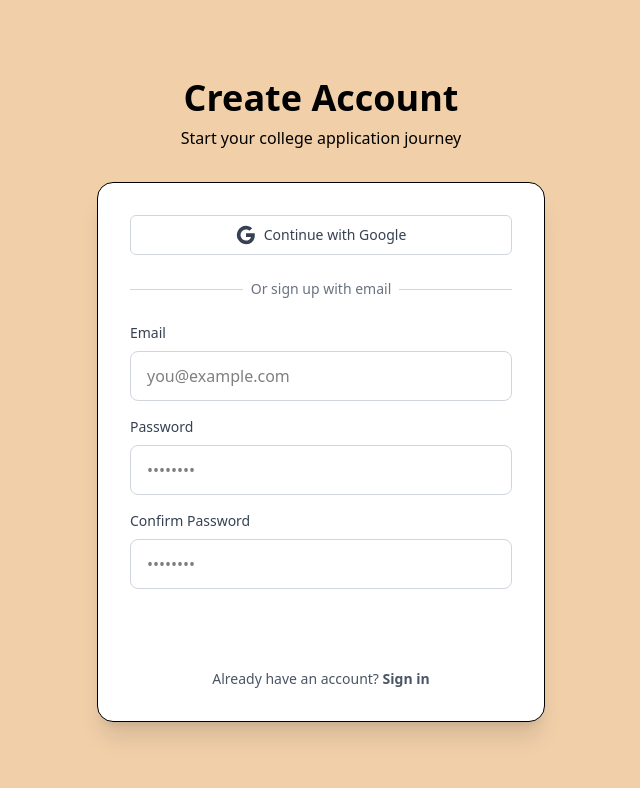
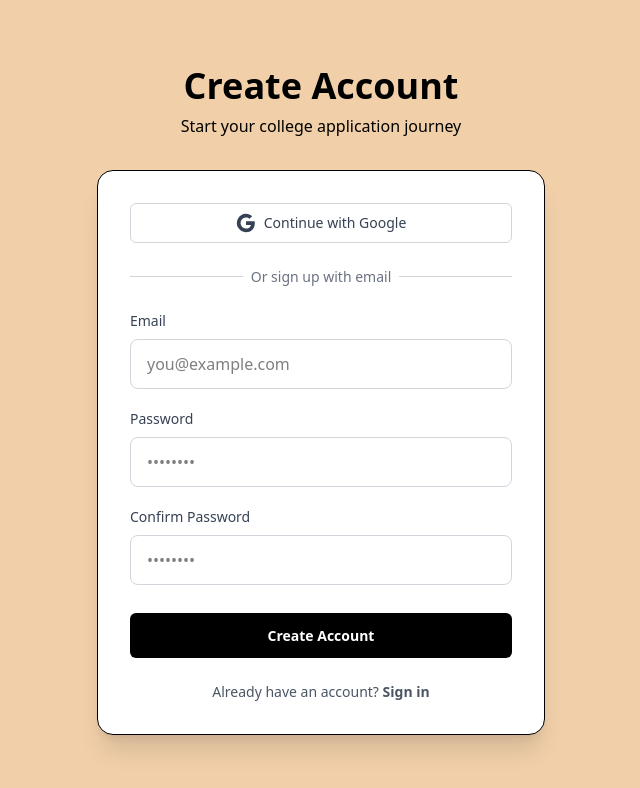
Before and after one commit to kgupta727/college101, a Next.js app: page /signup in a window 1280 px wide. Shown: the top 788 px of the page, without its empty margins (319-959 px from the left). Built offline with nearby package versions, Linux system fonts and the light colour scheme; no server answers.

Commit message:
fix: change signup button color to black for visibility

```diff
--- a/src/app/signup/page.tsx
+++ b/src/app/signup/page.tsx
@@ -150,7 +150,7 @@ export default function SignupPage() {
           </div>
 
           {/* Email/Password Form */}
-          <form onSubmit={handleEmailSignup} className="space-y-4">
+          <form onSubmit={handleEmailSignup} className="space-y-5">
             <div>
               <label htmlFor="email" className="block text-sm font-medium text-gray-700 mb-2">
                 Email
@@ -198,13 +198,29 @@ export default function SignupPage() {
               />
             </div>
 
-            <Button
-              type="submit"
-              disabled={loading}
-              className="w-full bg-gradient-to-r from-forest-300 to-forest-400 hover:from-forest-400 hover:to-forest-500 text-white"
-            >
-              {loading ? 'Creating account...' : 'Create Account'}
-            </Button>
+            <div className="pt-2">
+              <button
+                type="submit"
+                disabled={loading}
+                style={{
+                  width: '100%',
+                  padding: '12px 16px',
+                  backgroundColor: '#000000',
+                  color: 'white',
+                  borderRadius: '6px',
+                  fontSize: '14px',
+                  fontWeight: '600',
+                  border: 'none',
+                  cursor: loading ? 'not-allowed' : 'pointer',
+                  opacity: loading ? 0.7 : 1,
+                  transition: 'background-color 0.2s',
+                }}
+                onMouseEnter={(e) => !loading && (e.currentTarget.style.backgroundColor = '#333333')}
+                onMouseLeave={(e) => (e.currentTarget.style.backgroundColor = '#000000')}
+              >
+                {loading ? 'Creating account...' : 'Create Account'}
+              </button>
+            </div>
           </form>
 
           {/* Login Link */}
```
